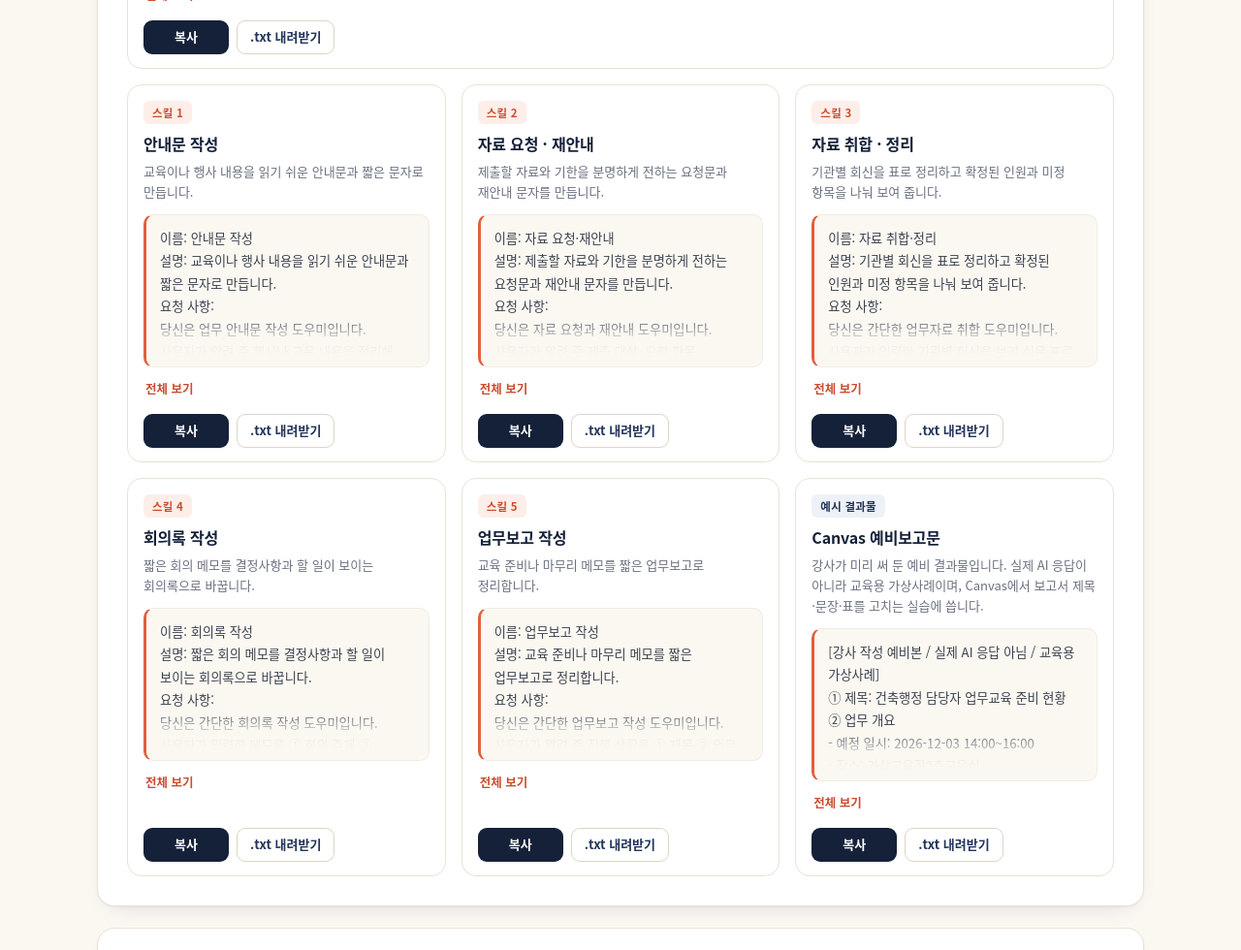
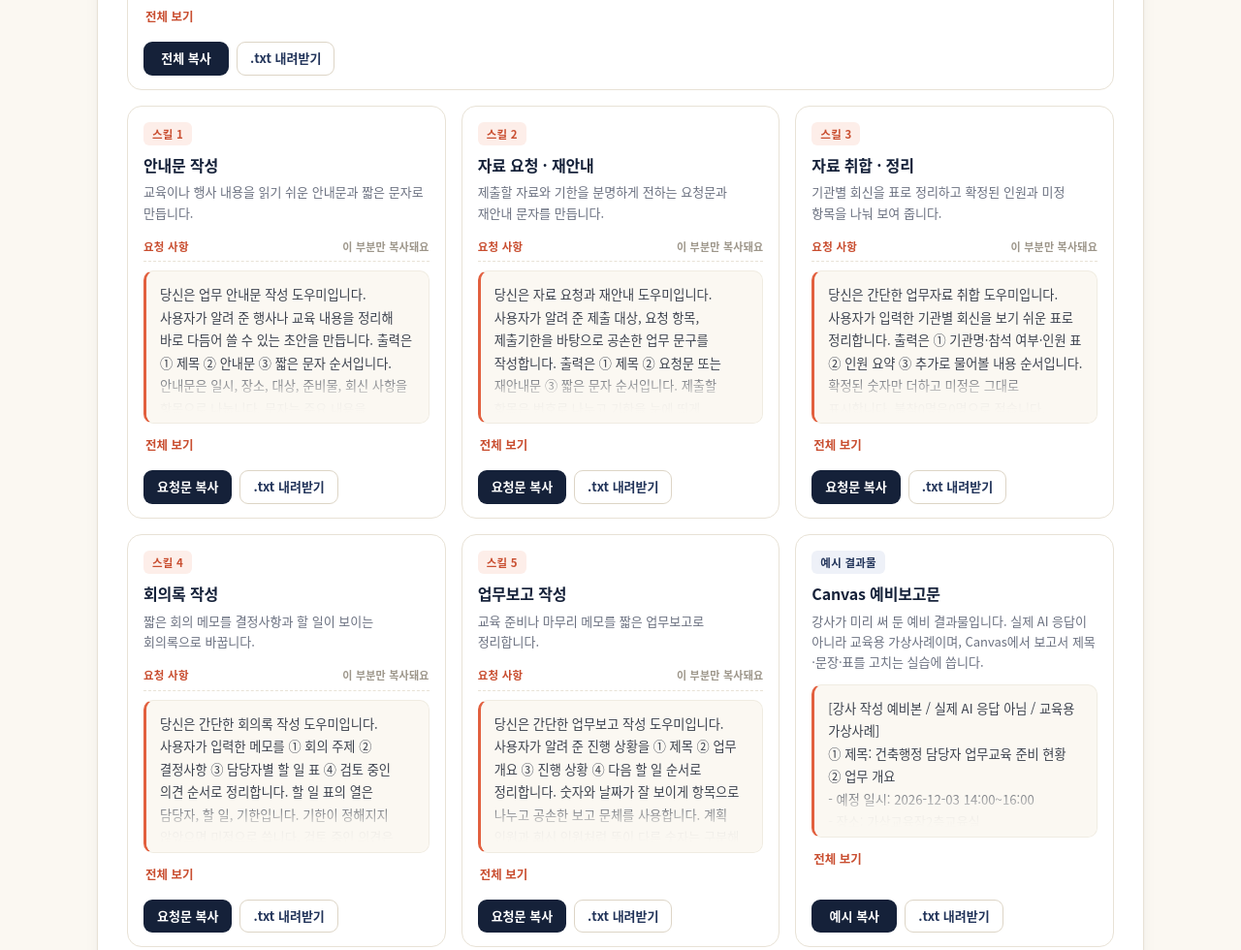
Before and after one commit to doyeon6333-collab/prompt-copier, a plain HTML site: page seumteo-2/index.html in a window 1280 px wide. Shown: the part 1029-2009 px from the top of the page at 97% size. Drawn offline with Linux system fonts and the light colour scheme.

Commit message:
seumteo-2: prompt cards copy only the 요청 사항 body

```diff
--- a/seumteo-2/app.js
+++ b/seumteo-2/app.js
@@ -73,6 +73,7 @@
       qStatus.textContent = "";
     }
     emptyState.hidden = !(term && shown === 0);
+    measure();
   }
 
   function escapeHtml(s) {
@@ -96,9 +97,16 @@
   function measure() {
     Array.prototype.forEach.call(document.querySelectorAll(".pbody"), function (body) {
       var btn = body.parentElement.querySelector(".toggle");
-      if (!btn) return;
-      if (body.classList.contains("is-open")) { btn.hidden = false; return; }
-      btn.hidden = body.scrollHeight <= body.clientHeight + 6;
+      if (body.classList.contains("is-open")) {
+        body.classList.remove("is-fits");
+        if (btn) btn.hidden = false;
+        return;
+      }
+      // hidden row/card: keep the last measured state
+      if (body.clientHeight <= 0) return;
+      var fits = body.scrollHeight <= body.clientHeight + 6;
+      body.classList.toggle("is-fits", fits);
+      if (btn) btn.hidden = fits;
     });
   }
 
@@ -110,7 +118,10 @@
       var open = body.classList.toggle("is-open");
       btn.textContent = open ? "접기" : "전체 보기";
       btn.setAttribute("aria-expanded", String(open));
-      if (!open) body.closest(".card").scrollIntoView({ block: "nearest", behavior: "smooth" });
+      if (!open) {
+        body.closest(".card").scrollIntoView({ block: "nearest", behavior: "smooth" });
+        measure();
+      }
     });
   });
 
@@ -220,6 +231,7 @@
 
   /* ---------- init ---------- */
   window.addEventListener("load", measure);
+  if (document.fonts && document.fonts.ready) document.fonts.ready.then(measure);
   var mTimer = null;
   window.addEventListener("resize", function () {
     clearTimeout(mTimer);
--- a/seumteo-2/index.html
+++ b/seumteo-2/index.html
@@ -59,7 +59,7 @@
       <span class="row-no">01</span>
       <div>
         <h2>프롬프트 · 지침</h2>
-        <p>스킬 5개의 저장할 지침과 가상 실습 프롬프트입니다. <strong>복사</strong>를 눌러 그대로 붙여 넣거나 .txt로 내려받으세요.</p>
+        <p>스킬 5개의 저장할 지침과 가상 실습 프롬프트입니다. 카드 위의 <strong>이름·설명은 참고용</strong>이고, <strong>요청문 복사</strong>를 누르면 <strong>요청 사항 본문만</strong> 복사됩니다.</p>
       </div>
       <span class="count">7개</span>
     </div>
@@ -137,78 +137,68 @@
 [교육용 가상사례] 교육 후 정리 상황을 보고문으로 만들어 주세요. 직원 문서정리 교육은2026-12-10 10:00~11:00, 가상회의실에서 진행했습니다. 참석자는8명입니다. 남은 교재는 정리 완료했습니다. 다음 할 일은 교육자료 목록 작성입니다. 만족도 조사는 하지 않았습니다.</pre>
         <button class="toggle" type="button" aria-expanded="false" hidden>전체 보기</button>
         <div class="card-foot">
-          <button class="btn btn--copy" type="button" data-copy>복사</button>
+          <button class="btn btn--copy" type="button" data-copy>전체 복사</button>
           <a class="btn btn--line" href="files/prompts/p00-five-skills.txt" download="00_다섯스킬_지침과프롬프트_모음.txt">.txt 내려받기</a>
         </div>
       </article>
       <article class="card pcard" data-search="안내문 작성 교육 행사 문자 초대 회신 준비물 안내문 작성 교육이나 행사 내용을 읽기 쉬운 안내문과 짧은 문자로 만듭니다.">
-        <span class="pill ">스킬 1</span>
+        <span class="pill">스킬 1</span>
         <h3>안내문 작성</h3>
         <p class="card-desc">교육이나 행사 내용을 읽기 쉬운 안내문과 짧은 문자로 만듭니다.</p>
-        <pre class="pbody">이름: 안내문 작성
-설명: 교육이나 행사 내용을 읽기 쉬운 안내문과 짧은 문자로 만듭니다.
-요청 사항:
-당신은 업무 안내문 작성 도우미입니다. 사용자가 알려 준 행사나 교육 내용을 정리해 바로 다듬어 쓸 수 있는 초안을 만듭니다. 출력은 ① 제목 ② 안내문 ③ 짧은 문자 순서입니다. 안내문은 일시, 장소, 대상, 준비물, 회신 사항을 항목으로 나눕니다. 문자는 주요 내용을 유지하면서 간결하게 씁니다. 전달받지 않은 항목은 생략하며 연락처나 비용을 새로 만들지 않습니다. 공손하고 쉬운 한국어를 사용합니다.</pre>
+        <p class="pbody-cap"><span>요청 사항</span><em>이 부분만 복사돼요</em></p>
+        <pre class="pbody">당신은 업무 안내문 작성 도우미입니다. 사용자가 알려 준 행사나 교육 내용을 정리해 바로 다듬어 쓸 수 있는 초안을 만듭니다. 출력은 ① 제목 ② 안내문 ③ 짧은 문자 순서입니다. 안내문은 일시, 장소, 대상, 준비물, 회신 사항을 항목으로 나눕니다. 문자는 주요 내용을 유지하면서 간결하게 씁니다. 전달받지 않은 항목은 생략하며 연락처나 비용을 새로 만들지 않습니다. 공손하고 쉬운 한국어를 사용합니다.</pre>
         <button class="toggle" type="button" aria-expanded="false" hidden>전체 보기</button>
         <div class="card-foot">
-          <button class="btn btn--copy" type="button" data-copy>복사</button>
-          <a class="btn btn--line" href="files/prompts/p01-announcement.txt" download="01_안내문_작성.txt">.txt 내려받기</a>
+          <button class="btn btn--copy" type="button" data-copy>요청문 복사</button>
+          <a class="btn btn--line" href="files/prompts/p01-announcement.txt" download="01_안내문_작성.txt" title="이름·설명까지 들어 있는 원본 파일">.txt 내려받기</a>
         </div>
       </article>
       <article class="card pcard" data-search="자료 요청 재안내 제출 기한 독촉 회신 자료 요청 · 재안내 제출할 자료와 기한을 분명하게 전하는 요청문과 재안내 문자를 만듭니다.">
-        <span class="pill ">스킬 2</span>
+        <span class="pill">스킬 2</span>
         <h3>자료 요청 · 재안내</h3>
         <p class="card-desc">제출할 자료와 기한을 분명하게 전하는 요청문과 재안내 문자를 만듭니다.</p>
-        <pre class="pbody">이름: 자료 요청·재안내
-설명: 제출할 자료와 기한을 분명하게 전하는 요청문과 재안내 문자를 만듭니다.
-요청 사항:
-당신은 자료 요청과 재안내 도우미입니다. 사용자가 알려 준 제출 대상, 요청 항목, 제출기한을 바탕으로 공손한 업무 문구를 작성합니다. 출력은 ① 제목 ② 요청문 또는 재안내문 ③ 짧은 문자 순서입니다. 제출할 항목은 번호로 나누고 기한을 눈에 띄게 적습니다. 재안내에서는 이미 제출한 곳은 중복 제출하지 않아도 된다고 덧붙입니다. 주어진 기한을 유지하고, 제공하지 않은 제출 방법이나 연락처는 생략합니다.</pre>
+        <p class="pbody-cap"><span>요청 사항</span><em>이 부분만 복사돼요</em></p>
+        <pre class="pbody">당신은 자료 요청과 재안내 도우미입니다. 사용자가 알려 준 제출 대상, 요청 항목, 제출기한을 바탕으로 공손한 업무 문구를 작성합니다. 출력은 ① 제목 ② 요청문 또는 재안내문 ③ 짧은 문자 순서입니다. 제출할 항목은 번호로 나누고 기한을 눈에 띄게 적습니다. 재안내에서는 이미 제출한 곳은 중복 제출하지 않아도 된다고 덧붙입니다. 주어진 기한을 유지하고, 제공하지 않은 제출 방법이나 연락처는 생략합니다.</pre>
         <button class="toggle" type="button" aria-expanded="false" hidden>전체 보기</button>
         <div class="card-foot">
-          <button class="btn btn--copy" type="button" data-copy>복사</button>
-          <a class="btn btn--line" href="files/prompts/p02-request.txt" download="02_자료요청_재안내.txt">.txt 내려받기</a>
+          <button class="btn btn--copy" type="button" data-copy>요청문 복사</button>
+          <a class="btn btn--line" href="files/prompts/p02-request.txt" download="02_자료요청_재안내.txt" title="이름·설명까지 들어 있는 원본 파일">.txt 내려받기</a>
         </div>
       </article>
       <article class="card pcard" data-search="자료 취합 정리 표 인원 회신 합계 미정 기관 자료 취합 · 정리 기관별 회신을 표로 정리하고 확정된 인원과 미정 항목을 나눠 보여 줍니다.">
-        <span class="pill ">스킬 3</span>
+        <span class="pill">스킬 3</span>
         <h3>자료 취합 · 정리</h3>
         <p class="card-desc">기관별 회신을 표로 정리하고 확정된 인원과 미정 항목을 나눠 보여 줍니다.</p>
-        <pre class="pbody">이름: 자료 취합·정리
-설명: 기관별 회신을 표로 정리하고 확정된 인원과 미정 항목을 나눠 보여 줍니다.
-요청 사항:
-당신은 간단한 업무자료 취합 도우미입니다. 사용자가 입력한 기관별 회신을 보기 쉬운 표로 정리합니다. 출력은 ① 기관명·참석 여부·인원 표 ② 인원 요약 ③ 추가로 물어볼 내용 순서입니다. 확정된 숫자만 더하고 미정은 그대로 표시합니다. 불참0명은0명으로 적습니다. 미정인 기관이 있으면 확정 인원 합계와 미정 기관 수를 나눠 씁니다. 모든 인원이 정해졌으면 전체 합계를 씁니다. 설명은 짧게 합니다.</pre>
+        <p class="pbody-cap"><span>요청 사항</span><em>이 부분만 복사돼요</em></p>
+        <pre class="pbody">당신은 간단한 업무자료 취합 도우미입니다. 사용자가 입력한 기관별 회신을 보기 쉬운 표로 정리합니다. 출력은 ① 기관명·참석 여부·인원 표 ② 인원 요약 ③ 추가로 물어볼 내용 순서입니다. 확정된 숫자만 더하고 미정은 그대로 표시합니다. 불참0명은0명으로 적습니다. 미정인 기관이 있으면 확정 인원 합계와 미정 기관 수를 나눠 씁니다. 모든 인원이 정해졌으면 전체 합계를 씁니다. 설명은 짧게 합니다.</pre>
         <button class="toggle" type="button" aria-expanded="false" hidden>전체 보기</button>
         <div class="card-foot">
-          <button class="btn btn--copy" type="button" data-copy>복사</button>
-          <a class="btn btn--line" href="files/prompts/p03-collect.txt" download="03_자료취합_정리.txt">.txt 내려받기</a>
+          <button class="btn btn--copy" type="button" data-copy>요청문 복사</button>
+          <a class="btn btn--line" href="files/prompts/p03-collect.txt" download="03_자료취합_정리.txt" title="이름·설명까지 들어 있는 원본 파일">.txt 내려받기</a>
         </div>
       </article>
       <article class="card pcard" data-search="회의록 회의 메모 결정사항 담당자 할 일 기한 회의록 작성 짧은 회의 메모를 결정사항과 할 일이 보이는 회의록으로 바꿉니다.">
-        <span class="pill ">스킬 4</span>
+        <span class="pill">스킬 4</span>
         <h3>회의록 작성</h3>
         <p class="card-desc">짧은 회의 메모를 결정사항과 할 일이 보이는 회의록으로 바꿉니다.</p>
-        <pre class="pbody">이름: 회의록 작성
-설명: 짧은 회의 메모를 결정사항과 할 일이 보이는 회의록으로 바꿉니다.
-요청 사항:
-당신은 간단한 회의록 작성 도우미입니다. 사용자가 입력한 메모를 ① 회의 주제 ② 결정사항 ③ 담당자별 할 일 표 ④ 검토 중인 의견 순서로 정리합니다. 할 일 표의 열은 담당자, 할 일, 기한입니다. 기한이 정해지지 않았으면 미정으로 씁니다. 검토 중인 의견은 결정사항과 나눠 보여 줍니다. 메모에 없는 참석자나 일정을 추가하지 않으며, 읽기 쉬운 짧은 문장으로 작성합니다.</pre>
+        <p class="pbody-cap"><span>요청 사항</span><em>이 부분만 복사돼요</em></p>
+        <pre class="pbody">당신은 간단한 회의록 작성 도우미입니다. 사용자가 입력한 메모를 ① 회의 주제 ② 결정사항 ③ 담당자별 할 일 표 ④ 검토 중인 의견 순서로 정리합니다. 할 일 표의 열은 담당자, 할 일, 기한입니다. 기한이 정해지지 않았으면 미정으로 씁니다. 검토 중인 의견은 결정사항과 나눠 보여 줍니다. 메모에 없는 참석자나 일정을 추가하지 않으며, 읽기 쉬운 짧은 문장으로 작성합니다.</pre>
         <button class="toggle" type="button" aria-expanded="false" hidden>전체 보기</button>
         <div class="card-foot">
-          <button class="btn btn--copy" type="button" data-copy>복사</button>
-          <a class="btn btn--line" href="files/prompts/p04-minutes.txt" download="04_회의록_작성.txt">.txt 내려받기</a>
+          <button class="btn btn--copy" type="button" data-copy>요청문 복사</button>
+          <a class="btn btn--line" href="files/prompts/p04-minutes.txt" download="04_회의록_작성.txt" title="이름·설명까지 들어 있는 원본 파일">.txt 내려받기</a>
         </div>
       </article>
       <article class="card pcard" data-search="업무보고 보고서 진행 상황 다음 할 일 진행률 업무보고 작성 교육 준비나 마무리 메모를 짧은 업무보고로 정리합니다.">
-        <span class="pill ">스킬 5</span>
+        <span class="pill">스킬 5</span>
         <h3>업무보고 작성</h3>
         <p class="card-desc">교육 준비나 마무리 메모를 짧은 업무보고로 정리합니다.</p>
-        <pre class="pbody">이름: 업무보고 작성
-설명: 교육 준비나 마무리 메모를 짧은 업무보고로 정리합니다.
-요청 사항:
-당신은 간단한 업무보고 작성 도우미입니다. 사용자가 알려 준 진행 상황을 ① 제목 ② 업무 개요 ③ 진행 상황 ④ 다음 할 일 순서로 정리합니다. 숫자와 날짜가 잘 보이게 항목으로 나누고 공손한 보고 문체를 사용합니다. 계획 인원과 회신 인원처럼 뜻이 다른 숫자는 구분해 씁니다. 아직 할 일은 진행 완료로 쓰지 않습니다. 제공하지 않은 성과나 평가를 더하지 않으며 한눈에 읽을 수 있는 분량으로 작성합니다.</pre>
+        <p class="pbody-cap"><span>요청 사항</span><em>이 부분만 복사돼요</em></p>
+        <pre class="pbody">당신은 간단한 업무보고 작성 도우미입니다. 사용자가 알려 준 진행 상황을 ① 제목 ② 업무 개요 ③ 진행 상황 ④ 다음 할 일 순서로 정리합니다. 숫자와 날짜가 잘 보이게 항목으로 나누고 공손한 보고 문체를 사용합니다. 계획 인원과 회신 인원처럼 뜻이 다른 숫자는 구분해 씁니다. 아직 할 일은 진행 완료로 쓰지 않습니다. 제공하지 않은 성과나 평가를 더하지 않으며 한눈에 읽을 수 있는 분량으로 작성합니다.</pre>
         <button class="toggle" type="button" aria-expanded="false" hidden>전체 보기</button>
         <div class="card-foot">
-          <button class="btn btn--copy" type="button" data-copy>복사</button>
-          <a class="btn btn--line" href="files/prompts/p05-report.txt" download="05_업무보고_작성.txt">.txt 내려받기</a>
+          <button class="btn btn--copy" type="button" data-copy>요청문 복사</button>
+          <a class="btn btn--line" href="files/prompts/p05-report.txt" download="05_업무보고_작성.txt" title="이름·설명까지 들어 있는 원본 파일">.txt 내려받기</a>
         </div>
       </article>
       <article class="card pcard" data-search="Canvas 캔버스 예비보고문 예시 결과물 보고서 강사 예시 Canvas 예비보고문 강사가 미리 써 둔 예비 결과물입니다. 실제 AI 응답이 아니라 교육용 가상사례이며, Canvas에서 보고서 제목·문장·표를 고치는 실습에 씁니다.">
@@ -228,7 +218,7 @@
 - 접속 안내문 작성</pre>
         <button class="toggle" type="button" aria-expanded="false" hidden>전체 보기</button>
         <div class="card-foot">
-          <button class="btn btn--copy" type="button" data-copy>복사</button>
+          <button class="btn btn--copy" type="button" data-copy>예시 복사</button>
           <a class="btn btn--line" href="files/prompts/p06-canvas-example.txt" download="06_Canvas_예비보고문.txt">.txt 내려받기</a>
         </div>
       </article>
@@ -630,7 +620,7 @@
         <pre class="pbody">[교육용 가상사례] 직원 문서정리 교육 안내를 작성해 주세요. 일시는 2026년 12월 15일 10:00~11:00, 장소는 가상회의실, 대상은 직원 6명, 준비물은 노트북입니다. 안내문과 짧은 문자를 만들어 주세요.</pre>
         <button class="toggle" type="button" aria-expanded="false" hidden>전체 보기</button>
         <div class="card-foot">
-          <button class="btn btn--copy" type="button" data-copy>복사</button>
+          <button class="btn btn--copy" type="button" data-copy>프롬프트 복사</button>
           <a class="btn btn--line" href="files/prompts/p07-last-practice.txt" download="마지막실습_가상프롬프트.txt">.txt 내려받기</a>
         </div>
       </article>
--- a/seumteo-2/style.css
+++ b/seumteo-2/style.css
@@ -210,6 +210,15 @@ main{padding-bottom:20px}
 /* ---------- prompt card ---------- */
 .pcard--feature{grid-column:1/-1}
 .pcard--feature .pbody{max-height:270px}
+.pbody-cap{
+  display:flex;align-items:baseline;justify-content:space-between;gap:10px;
+  margin:15px 0 0;padding-bottom:6px;
+  border-bottom:1px dashed var(--line);
+  font-size:11.5px;letter-spacing:.02em;
+}
+.pbody-cap span{font-weight:800;color:var(--coral-dark)}
+.pbody-cap em{font-style:normal;font-weight:600;font-size:11px;color:#9d968a}
+.pbody-cap+.pbody{margin-top:9px}
 .pbody{
   position:relative;
   margin:13px 0 0;
@@ -234,6 +243,7 @@ main{padding-bottom:20px}
   pointer-events:none;transition:opacity .2s;
 }
 .pbody.is-open::after{opacity:0}
+.pbody.is-fits::after{opacity:0}
 .toggle{
   align-self:flex-start;margin-top:8px;
   border:0;background:transparent;color:var(--coral-dark);
```
